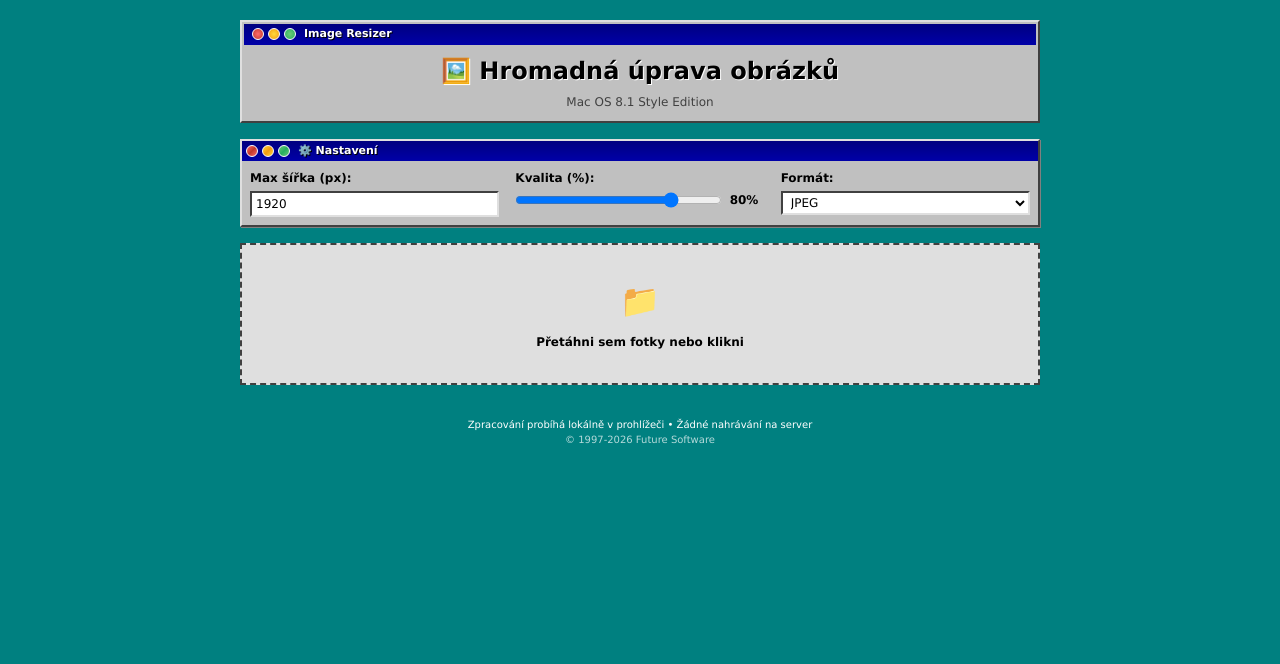
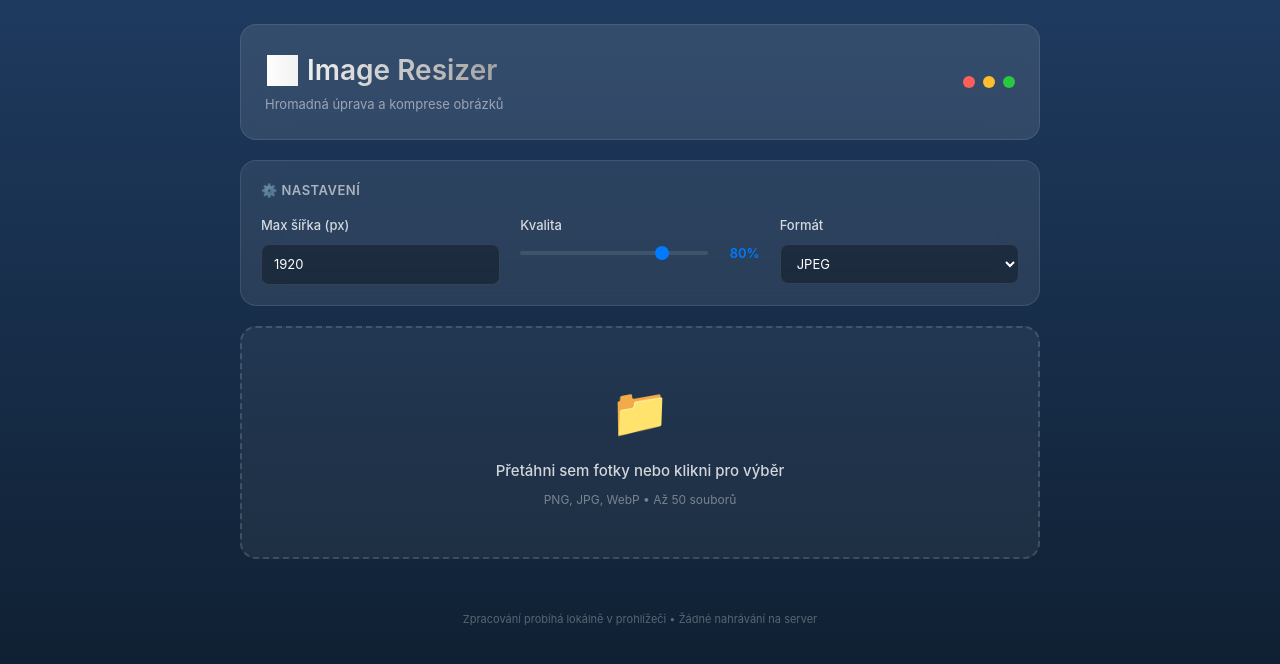
Before and after one commit to FiTomas/image-resizer, a Next.js app: page / in a window 1280 px wide. Shown: the top 664 px of the page. Built offline with nearby package versions, Linux system fonts and the light colour scheme.

Commit message:
Design: Modern Mac OS - clean blend of classic and modern

```diff
--- a/src/app/globals.css
+++ b/src/app/globals.css
@@ -7,35 +7,45 @@
 }
 
 body {
-  background: #008080;
-  font-family: Geneva, Chicago, "Trebuchet MS", sans-serif;
-  font-size: 12px;
+  background: linear-gradient(180deg, #1e3a5f 0%, #0d1b2a 100%);
+  min-height: 100vh;
+  font-family: -apple-system, BlinkMacSystemFont, "SF Pro Display", "Helvetica Neue", sans-serif;
+  -webkit-font-smoothing: antialiased;
+  -moz-osx-font-smoothing: grayscale;
 }
 
-/* Custom scrollbar - Mac OS 8 style */
+/* Modern scrollbar */
 ::-webkit-scrollbar {
-  width: 16px;
-  height: 16px;
+  width: 8px;
+  height: 8px;
 }
 
 ::-webkit-scrollbar-track {
-  background: #c0c0c0;
-  border: 1px solid;
-  border-color: #fff #404040 #404040 #fff;
+  background: rgba(255,255,255,0.05);
 }
 
 ::-webkit-scrollbar-thumb {
-  background: #c0c0c0;
-  border: 2px solid;
-  border-color: #fff #404040 #404040 #fff;
-  box-shadow: inset -1px -1px 0 #808080, inset 1px 1px 0 #dfdfdf;
+  background: rgba(255,255,255,0.2);
+  border-radius: 4px;
 }
 
-::-webkit-scrollbar-button {
-  background: #c0c0c0;
-  border: 2px solid;
-  border-color: #fff #404040 #404040 #fff;
-  display: block;
-  height: 16px;
-  width: 16px;
+::-webkit-scrollbar-thumb:hover {
+  background: rgba(255,255,255,0.3);
 }
+
+/* Input range styling */
+input[type="range"] {
+  -webkit-appearance: none;
+  background: rgba(255,255,255,0.1);
+  border-radius: 4px;
+  height: 4px;
+}
+
+input[type="range"]::-webkit-slider-thumb {
+  -webkit-appearance: none;
+  width: 14px;
+  height: 14px;
+  background: #007aff;
+  border-radius: 50%;
+  cursor: pointer;
+}
--- a/src/app/layout.tsx
+++ b/src/app/layout.tsx
@@ -2,8 +2,8 @@ import type { Metadata } from "next";
 import "./globals.css";
 
 export const metadata: Metadata = {
-  title: "Image Resizer - Mac OS 8.1",
-  description: "Hromadná úprava obrázků • Mac OS 8.1 Edition",
+  title: "Image Resizer",
+  description: "Hromadná úprava a komprese obrázků",
 };
 
 export default function RootLayout({
@@ -13,9 +13,7 @@ export default function RootLayout({
 }>) {
   return (
     <html lang="cs">
-      <body>
-        {children}
-      </body>
+      <body>{children}</body>
     </html>
   );
 }
--- a/src/app/page.tsx
+++ b/src/app/page.tsx
@@ -113,169 +113,74 @@ export default function Home() {
     return (bytes / (1024 * 1024)).toFixed(2) + ' MB';
   };
 
-  // Mac OS 8-9 inspired button
-  const Button = ({ children, onClick, disabled, primary, style = {} }: any) => (
-    <button
-      onClick={onClick}
-      disabled={disabled}
-      style={{
-        ...style,
-        background: primary
-          ? 'linear-gradient(180deg, #0000ba 0%, #000078 100%)'
-          : 'linear-gradient(180deg, #dfdfdf 0%, #a0a0a0 100%)',
-        color: primary ? '#fff' : '#000',
-        border: '1px solid',
-        borderColor: '#fff #808080 #808080 #fff',
-        boxShadow: primary ? 'none' : '1px 1px 0 #808080, -1px -1px 0 #dfdfdf',
-        padding: '4px 16px',
-        fontSize: '12px',
-        fontFamily: 'Geneva, Chicago, sans-serif',
-        cursor: disabled ? 'not-allowed' : 'pointer',
-        opacity: disabled ? 0.5 : 1,
-        borderRadius: '4px',
-      }}
-    >
-      {children}
-    </button>
-  );
-
-  // Mac OS 8-9 window
-  const Window = ({ children, title, style = {} }: any) => (
-    <div style={{
-      ...style,
-      background: '#c0c0c0',
-      border: '2px solid',
-      borderColor: '#dfdfdf #404040 #404040 #dfdfdf',
-      boxShadow: '1px 1px 0 #808080',
-      fontFamily: 'Geneva, Chicago, sans-serif',
-    }}>
-      {/* Title bar */}
-      <div style={{
-        background: 'linear-gradient(180deg, #000080 0%, #0000a8 100%)',
-        padding: '2px 4px',
-        display: 'flex',
-        alignItems: 'center',
-        gap: '4px',
-      }}>
-        <span style={{
-          width: '12px',
-          height: '12px',
-          background: 'linear-gradient(135deg, #ff6b6b 0%, #c0392b 50%, #ff6b6b 100%)',
-          borderRadius: '50%',
-          display: 'inline-block',
-          border: '1px solid #fff',
-        }} />
-        <span style={{
-          width: '12px',
-          height: '12px',
-          background: 'linear-gradient(135deg, #ffd93d 0%, #f39c12 50%, #ffd93d 100%)',
-          borderRadius: '50%',
-          display: 'inline-block',
-          border: '1px solid #fff',
-        }} />
-        <span style={{
-          width: '12px',
-          height: '12px',
-          background: 'linear-gradient(135deg, #6bcb77 0%, #27ae60 50%, #6bcb77 100%)',
-          borderRadius: '50%',
-          display: 'inline-block',
-          border: '1px solid #fff',
-        }} />
-        <span style={{
-          color: '#fff',
-          fontSize: '11px',
-          fontWeight: 'bold',
-          marginLeft: '4px',
-          textShadow: '1px 1px 0 #000',
-        }}>
-          {title}
-        </span>
-      </div>
-      {/* Content */}
-      <div style={{ padding: '8px' }}>
-        {children}
-      </div>
-    </div>
-  );
-
   return (
     <div style={{
       minHeight: '100vh',
-      background: '#008080',
-      padding: '20px',
-      fontFamily: 'Geneva, Chicago, sans-serif',
-      fontSize: '12px',
+      background: 'linear-gradient(180deg, #1e3a5f 0%, #0d1b2a 100%)',
+      padding: '24px',
+      fontFamily: '-apple-system, BlinkMacSystemFont, "SF Pro Display", "Helvetica Neue", sans-serif',
+      fontSize: '13px',
+      color: '#fff',
     }}>
       <div style={{ maxWidth: '800px', margin: '0 auto' }}>
 
-        {/* Header */}
+        {/* Header - Modern Mac style */}
         <div style={{
-          background: '#c0c0c0',
-          border: '2px solid',
-          borderColor: '#dfdfdf #404040 #404040 #dfdfdf',
-          padding: '2px',
-          marginBottom: '16px',
+          background: 'rgba(255,255,255,0.1)',
+          backdropFilter: 'blur(20px)',
+          borderRadius: '16px',
+          padding: '24px',
+          marginBottom: '20px',
+          border: '1px solid rgba(255,255,255,0.1)',
         }}>
-          <div style={{
-            background: 'linear-gradient(180deg, #000080 0%, #0000a8 100%)',
-            padding: '2px 8px',
-            display: 'flex',
-            alignItems: 'center',
-            gap: '4px',
-          }}>
-            <div style={{
-              width: '12px',
-              height: '12px',
-              background: 'radial-gradient(circle, #ff6b6b 0%, #c0392b 100%)',
-              borderRadius: '50%',
-              border: '1px solid #fff',
-            }} />
-            <div style={{
-              width: '12px',
-              height: '12px',
-              background: 'radial-gradient(circle, #ffd93d 0%, #f39c12 100%)',
-              borderRadius: '50%',
-              border: '1px solid #fff',
-            }} />
-            <div style={{
-              width: '12px',
-              height: '12px',
-              background: 'radial-gradient(circle, #6bcb77 0%, #27ae60 100%)',
-              borderRadius: '50%',
-              border: '1px solid #fff',
-            }} />
-            <span style={{
-              color: '#fff',
-              fontSize: '11px',
-              fontWeight: 'bold',
-              marginLeft: '4px',
-              textShadow: '1px 1px 0 #000',
-            }}>
-              Image Resizer
-            </span>
-          </div>
-          <div style={{ padding: '8px', textAlign: 'center' }}>
-            <h1 style={{
-              fontSize: '24px',
-              fontWeight: 'bold',
-              margin: '0 0 4px 0',
-              color: '#000',
-              textShadow: '1px 1px 0 #fff',
-            }}>
-              🖼️ Hromadná úprava obrázků
-            </h1>
-            <p style={{ color: '#404040', margin: 0 }}>
-              Mac OS 8.1 Style Edition
-            </p>
+          <div style={{ display: 'flex', alignItems: 'center', justifyContent: 'space-between' }}>
+            <div>
+              <h1 style={{
+                fontSize: '28px',
+                fontWeight: 600,
+                margin: 0,
+                background: 'linear-gradient(90deg, #fff, #a0a0a0)',
+                WebkitBackgroundClip: 'text',
+                WebkitTextFillColor: 'transparent',
+              }}>
+                🖼️ Image Resizer
+              </h1>
+              <p style={{ color: 'rgba(255,255,255,0.5)', margin: '4px 0 0 0' }}>
+                Hromadná úprava a komprese obrázků
+              </p>
+            </div>
+            {/* Mac window buttons */}
+            <div style={{ display: 'flex', gap: '8px' }}>
+              <div style={{ width: '12px', height: '12px', borderRadius: '50%', background: '#ff5f57' }} />
+              <div style={{ width: '12px', height: '12px', borderRadius: '50%', background: '#febc2e' }} />
+              <div style={{ width: '12px', height: '12px', borderRadius: '50%', background: '#28c840' }} />
+            </div>
           </div>
         </div>
 
-        {/* Settings Window */}
-        <Window title="⚙️ Nastavení" style={{ marginBottom: '16px' }}>
-          <div style={{ display: 'grid', gridTemplateColumns: 'repeat(3, 1fr)', gap: '16px' }}>
+        {/* Settings - Modern card */}
+        <div style={{
+          background: 'rgba(255,255,255,0.08)',
+          backdropFilter: 'blur(20px)',
+          borderRadius: '16px',
+          padding: '20px',
+          marginBottom: '20px',
+          border: '1px solid rgba(255,255,255,0.1)',
+        }}>
+          <h2 style={{
+            fontSize: '13px',
+            fontWeight: 600,
+            marginBottom: '16px',
+            color: 'rgba(255,255,255,0.6)',
+            textTransform: 'uppercase',
+            letterSpacing: '0.5px',
+          }}>
+            ⚙️ Nastavení
+          </h2>
+          <div style={{ display: 'grid', gridTemplateColumns: 'repeat(3, 1fr)', gap: '20px' }}>
             <div>
-              <label style={{ display: 'block', marginBottom: '4px', fontWeight: 'bold', color: '#000' }}>
-                Max šířka (px):
+              <label style={{ display: 'block', marginBottom: '8px', fontWeight: 500, color: 'rgba(255,255,255,0.8)' }}>
+                Max šířka (px)
               </label>
               <input
                 type="number"
@@ -283,102 +188,148 @@ export default function Home() {
                 onChange={(e) => setSettings({ ...settings, maxWidth: Number(e.target.value) })}
                 style={{
                   width: '100%',
-                  background: '#fff',
-                  border: '2px solid',
-                  borderColor: '#404040 #dfdfdf #dfdfdf #404040',
-                  padding: '2px 4px',
-                  fontSize: '12px',
-                  fontFamily: 'Geneva, Chicago, sans-serif',
+                  background: 'rgba(0,0,0,0.3)',
+                  border: '1px solid rgba(255,255,255,0.1)',
+                  borderRadius: '8px',
+                  padding: '10px 12px',
+                  fontSize: '13px',
+                  color: '#fff',
+                  outline: 'none',
                 }}
               />
             </div>
             <div>
-              <label style={{ display: 'block', marginBottom: '4px', fontWeight: 'bold', color: '#000' }}>
-                Kvalita (%):
+              <label style={{ display: 'block', marginBottom: '8px', fontWeight: 500, color: 'rgba(255,255,255,0.8)' }}>
+                Kvalita
               </label>
-              <div style={{ display: 'flex', alignItems: 'center', gap: '8px' }}>
+              <div style={{ display: 'flex', alignItems: 'center', gap: '12px' }}>
                 <input
                   type="range"
                   min="10"
                   max="100"
                   value={settings.quality}
                   onChange={(e) => setSettings({ ...settings, quality: Number(e.target.value) })}
-                  style={{ width: '100%' }}
+                  style={{
+                    flex: 1,
+                    accentColor: '#007aff',
+                  }}
                 />
-                <span style={{ fontWeight: 'bold', color: '#000', minWidth: '35px' }}>{settings.quality}%</span>
+                <span style={{
+                  fontWeight: 600,
+                  color: '#007aff',
+                  minWidth: '40px',
+                  textAlign: 'right',
+                }}>
+                  {settings.quality}%
+                </span>
               </div>
             </div>
             <div>
-              <label style={{ display: 'block', marginBottom: '4px', fontWeight: 'bold', color: '#000' }}>
-                Formát:
+              <label style={{ display: 'block', marginBottom: '8px', fontWeight: 500, color: 'rgba(255,255,255,0.8)' }}>
+                Formát
               </label>
               <select
                 value={settings.format}
                 onChange={(e) => setSettings({ ...settings, format: e.target.value as any })}
                 style={{
                   width: '100%',
-                  background: '#fff',
-                  border: '2px solid',
-                  borderColor: '#404040 #dfdfdf #dfdfdf #404040',
-                  padding: '2px 4px',
-                  fontSize: '12px',
-                  fontFamily: 'Geneva, Chicago, sans-serif',
+                  background: 'rgba(0,0,0,0.3)',
+                  border: '1px solid rgba(255,255,255,0.1)',
+                  borderRadius: '8px',
+                  padding: '10px 12px',
+                  fontSize: '13px',
+                  color: '#fff',
+                  outline: 'none',
                 }}
               >
-                <option value="image/jpeg">JPEG</option>
-                <option value="image/png">PNG</option>
-                <option value="image/webp">WebP</option>
+                <option value="image/jpeg" style={{ background: '#1e1e1e' }}>JPEG</option>
+                <option value="image/png" style={{ background: '#1e1e1e' }}>PNG</option>
+                <option value="image/webp" style={{ background: '#1e1e1e' }}>WebP</option>
               </select>
             </div>
           </div>
-        </Window>
+        </div>
 
-        {/* Dropzone */}
+        {/* Dropzone - Modern */}
         <div
           {...getRootProps()}
           style={{
-            border: '2px dashed',
-            borderColor: isDragActive ? '#000080' : '#404040',
-            background: isDragActive ? '#0000a8' : '#dfdfdf',
-            padding: '32px',
+            background: isDragActive
+              ? 'rgba(0,122,255,0.2)'
+              : 'rgba(255,255,255,0.05)',
+            border: `2px dashed ${isDragActive ? '#007aff' : 'rgba(255,255,255,0.15)'}`,
+            borderRadius: '16px',
+            padding: '48px',
             textAlign: 'center',
             cursor: 'pointer',
-            marginBottom: '16px',
-            color: isDragActive ? '#fff' : '#000',
+            marginBottom: '20px',
+            transition: 'all 0.2s ease',
           }}
         >
           <input {...getInputProps()} />
-          <div style={{ fontSize: '32px', marginBottom: '8px' }}>📁</div>
-          <p style={{ fontWeight: 'bold', margin: '0' }}>
-            {isDragActive ? 'PŘETÁHNI SEM FOTKY...' : 'Přetáhni sem fotky nebo klikni'}
+          <div style={{ fontSize: '48px', marginBottom: '12px' }}>📁</div>
+          <p style={{
+            fontSize: '15px',
+            fontWeight: 500,
+            color: isDragActive ? '#007aff' : 'rgba(255,255,255,0.8)',
+            margin: 0,
+          }}>
+            {isDragActive ? 'Přetáhni sem fotky...' : 'Přetáhni sem fotky nebo klikni pro výběr'}
+          </p>
+          <p style={{
+            color: 'rgba(255,255,255,0.4)',
+            margin: '8px 0 0 0',
+            fontSize: '12px',
+          }}>
+            PNG, JPG, WebP • Až 50 souborů
           </p>
         </div>
 
-        {/* Images */}
+        {/* Images Grid - Modern */}
         {images.length > 0 && (
-          <Window title={`📷 Nahrané obrázky (${images.length})`} style={{ marginBottom: '16px' }}>
-            <div style={{ display: 'flex', justifyContent: 'space-between', alignItems: 'center', marginBottom: '8px' }}>
-              <span style={{ fontWeight: 'bold' }}>{images.length} souborů</span>
-              <Button onClick={clearAll} style={{ color: '#c00' }}>
+          <div style={{
+            background: 'rgba(255,255,255,0.08)',
+            backdropFilter: 'blur(20px)',
+            borderRadius: '16px',
+            padding: '20px',
+            marginBottom: '20px',
+            border: '1px solid rgba(255,255,255,0.1)',
+          }}>
+            <div style={{ display: 'flex', justifyContent: 'space-between', alignItems: 'center', marginBottom: '16px' }}>
+              <h2 style={{
+                fontSize: '13px',
+                fontWeight: 600,
+                color: 'rgba(255,255,255,0.6)',
+                textTransform: 'uppercase',
+                letterSpacing: '0.5px',
+              }}>
+                📷 Nahrané obrázky ({images.length})
+              </h2>
+              <button
+                onClick={clearAll}
+                style={{
+                  background: 'none',
+                  border: 'none',
+                  color: '#ff453a',
+                  cursor: 'pointer',
+                  fontSize: '12px',
+                  fontWeight: 500,
+                }}
+              >
                 Smazat vše
-              </Button>
+              </button>
             </div>
+
             <div style={{
               display: 'grid',
-              gridTemplateColumns: 'repeat(auto-fill, minmax(120px, 1fr))',
-              gap: '8px',
-              maxHeight: '200px',
-              overflowY: 'auto',
-              background: '#fff',
-              padding: '4px',
-              border: '2px solid',
-              borderColor: '#404040 #dfdfdf #dfdfdf #404040',
+              gridTemplateColumns: 'repeat(auto-fill, minmax(140px, 1fr))',
+              gap: '12px',
             }}>
               {images.map((img, index) => (
                 <div key={index} style={{
-                  border: '1px solid #808080',
-                  padding: '2px',
-                  background: '#fff',
+                  background: 'rgba(0,0,0,0.3)',
+                  borderRadius: '12px',
+                  overflow: 'hidden',
                   position: 'relative',
                 }}>
                   <img
@@ -386,7 +337,7 @@ export default function Home() {
                     alt={img.file.name}
                     style={{
                       width: '100%',
-                      height: '80px',
+                      height: '100px',
                       objectFit: 'cover',
                     }}
                   />
@@ -394,59 +345,109 @@ export default function Home() {
                     onClick={() => removeImage(index)}
                     style={{
                       position: 'absolute',
-                      top: '4px',
-                      right: '4px',
-                      width: '16px',
-                      height: '16px',
-                      background: '#c0c0c0',
-                      border: '1px solid',
-                      borderColor: '#fff #404040 #404040 #fff',
+                      top: '6px',
+                      right: '6px',
+                      width: '20px',
+                      height: '20px',
+                      background: 'rgba(0,0,0,0.6)',
+                      border: 'none',
+                      borderRadius: '50%',
+                      color: '#fff',
                       cursor: 'pointer',
-                      fontSize: '10px',
-                      lineHeight: '14px',
-                      textAlign: 'center',
+                      fontSize: '12px',
+                      display: 'flex',
+                      alignItems: 'center',
+                      justifyContent: 'center',
                     }}
                   >
                     ×
                   </button>
-                  <div style={{ fontSize: '9px', marginTop: '2px', color: '#000' }}>
-                    {formatSize(img.processedSize || img.originalSize)}
+                  <div style={{ padding: '8px', fontSize: '11px' }}>
+                    <div style={{
+                      color: 'rgba(255,255,255,0.6)',
+                      whiteSpace: 'nowrap',
+                      overflow: 'hidden',
+                      textOverflow: 'ellipsis',
+                    }}>
+                      {img.file.name}
+                    </div>
+                    <div style={{ display: 'flex', justifyContent: 'space-between', marginTop: '4px' }}>
+                      <span style={{ color: 'rgba(255,255,255,0.5)' }}>
+                        {formatSize(img.originalSize)}
+                      </span>
+                      {img.processedSize && (
+                        <span style={{ color: '#30d158' }}>
+                          {formatSize(img.processedSize)}
+                        </span>
+                      )}
+                    </div>
                     {img.processedSize && (
-                      <span style={{ color: '#008000' }}>
-                        {' '}(-{Math.round((1 - img.processedSize / img.originalSize) * 100)}%)
-                      </span>
+                      <div style={{
+                        color: '#30d158',
+                        fontWeight: 600,
+                        marginTop: '2px',
+                      }}>
+                        ↓{Math.round((1 - img.processedSize / img.originalSize) * 100)}%
+                      </div>
                     )}
                   </div>
                 </div>
               ))}
             </div>
-          </Window>
+          </div>
         )}
 
-        {/* Actions */}
-        <div style={{ display: 'flex', gap: '8px', justifyContent: 'center' }}>
+        {/* Actions - Modern buttons */}
+        <div style={{ display: 'flex', gap: '12px', justifyContent: 'center' }}>
           {images.length > 0 && !images[0]?.processed && (
-            <Button primary onClick={processImages} disabled={isProcessing}>
+            <button
+              onClick={processImages}
+              disabled={isProcessing}
+              style={{
+                background: 'linear-gradient(90deg, #007aff, #0051d4)',
+                border: 'none',
+                borderRadius: '10px',
+                padding: '12px 24px',
+                fontSize: '14px',
+                fontWeight: 600,
+                color: '#fff',
+                cursor: isProcessing ? 'not-allowed' : 'pointer',
+                opacity: isProcessing ? 0.6 : 1,
+                boxShadow: '0 4px 14px rgba(0,122,255,0.4)',
+              }}
+            >
               {isProcessing ? '⏳ Zpracovávám...' : '⚡ Zpracovat'}
-            </Button>
+            </button>
           )}
 
           {images[0]?.processed && (
-            <Button primary onClick={downloadAll}>
+            <button
+              onClick={downloadAll}
+              style={{
+                background: 'linear-gradient(90deg, #30d158, #24a338)',
+                border: 'none',
+                borderRadius: '10px',
+                padding: '12px 24px',
+                fontSize: '14px',
+                fontWeight: 600,
+                color: '#fff',
+                cursor: 'pointer',
+                boxShadow: '0 4px 14px rgba(48,209,88,0.4)',
+              }}
+            >
               📥 Stáhnout ZIP ({images.length})
-            </Button>
+            </button>
           )}
         </div>
 
         {/* Footer */}
         <div style={{
           textAlign: 'center',
-          marginTop: '16px',
-          color: '#fff',
-          fontSize: '10px',
+          marginTop: '32px',
+          color: 'rgba(255,255,255,0.3)',
+          fontSize: '11px',
         }}>
           <p>Zpracování probíhá lokálně v prohlížeči • Žádné nahrávání na server</p>
-          <p style={{ opacity: 0.7 }}>© 1997-2026 Future Software</p>
         </div>
       </div>
     </div>
```
